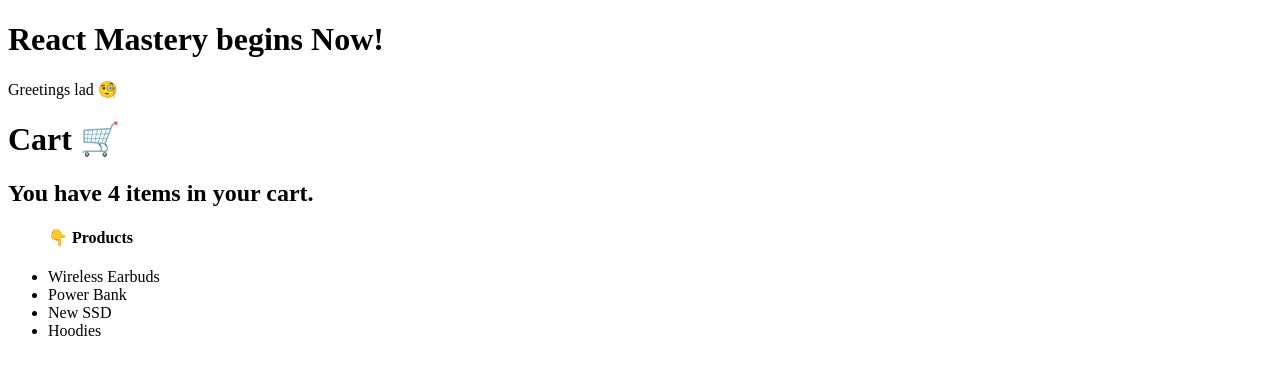
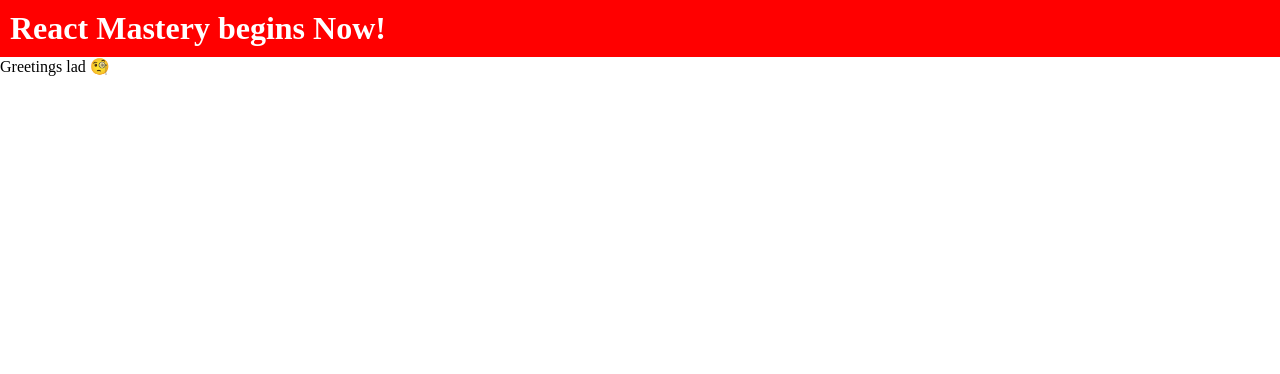
Before and after one commit to ckiroshan/reactapp, a React (Create React App) app: page / in a window 1280 px wide. Shown: the top 374 px of the page. Built offline with nearby package versions, Linux system fonts and the light colour scheme.

Commit message:
Added stylesheet to App.js

```diff
--- a/src/App.js
+++ b/src/App.js
@@ -1,12 +1,11 @@
+import "./index.css";
 import Greetings from "./components/Greetings";
-import Cart from "./components/Cart";
 
 function App() {
   return (
     <>
       <h1>React Mastery begins Now!</h1>
       <Greetings />
-      <Cart />
     </>
   );
 }
--- /dev/null
+++ b/src/index.css
@@ -0,0 +1,11 @@
+* {
+  padding: 0;
+  margin: 0;
+  box-sizing: border-box;
+}
+
+h1 {
+  color: white;
+  background-color: red;
+  padding: 10px;
+}
```
